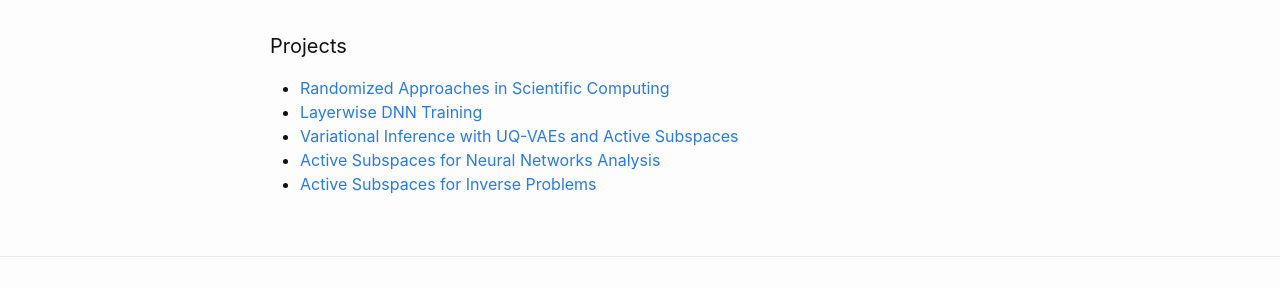
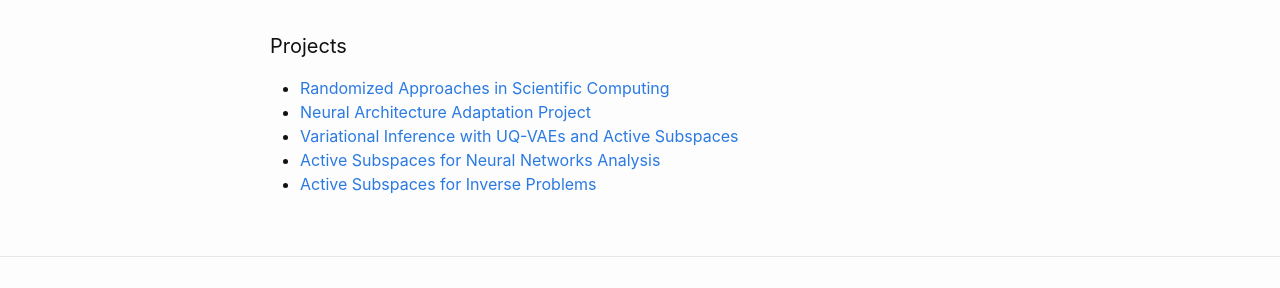
Before and after one commit to tscott-00/phogroup.github.io, a Jekyll site: the page built from cdse.md, in a window 1280 px wide. Shown: the part 1088-1376 px from the top of the page. Built offline with Jekyll 4.4.1, drawn with Linux system fonts in a browser that asks for light colours.

Commit message:
Update cdse.md

```diff
--- a/cdse.md
+++ b/cdse.md
@@ -23,7 +23,7 @@ While more observation data generally leads to less uncertain predictions, it
 makes the task of inversion and UQ more expensive. We shall develop iterative inversion/UQ methods that utilize only a manageable subset of data during each iteration. This is further enhanced by a streaming computational model that we will create to ensure data scalability while minimizing overall computation.
 #### Projects
 * [Randomized Approaches in Scientific Computing](/cdse/randomized_approaches)
-* [Layerwise DNN Training](/cdse/layerwise_training)
+* [Neural Architecture Adaptation Project](/cdse/layerwise_training)
 * [Variational Inference with UQ-VAEs and Active Subspaces](/cdse/uqvae_active_subspaces)
 * [Active Subspaces for Neural Networks Analysis](/cdse/active_subspaces_nn_analysis)
 * [Active Subspaces for Inverse Problems](/cdse/active_subspaces_inverse_problems)
```
